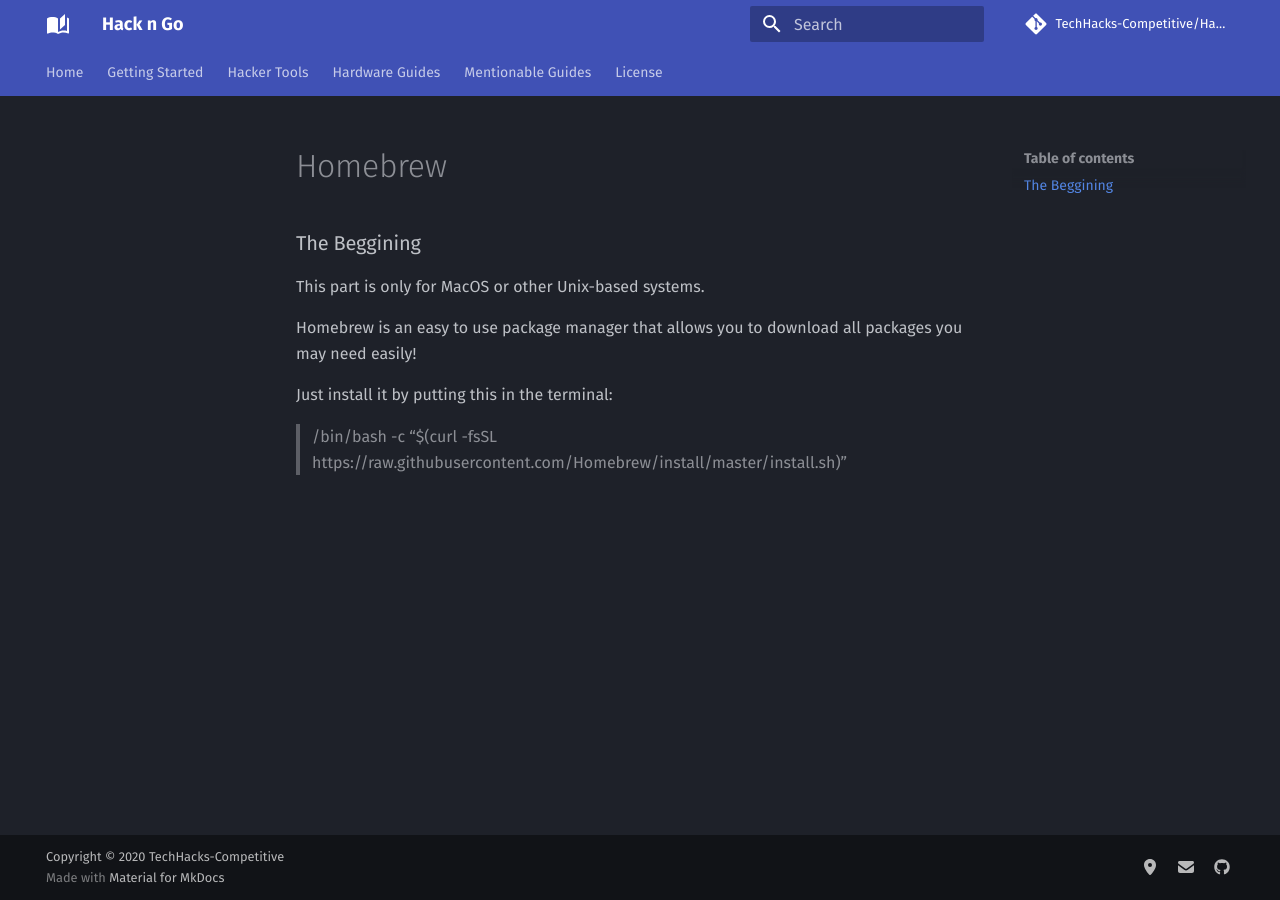
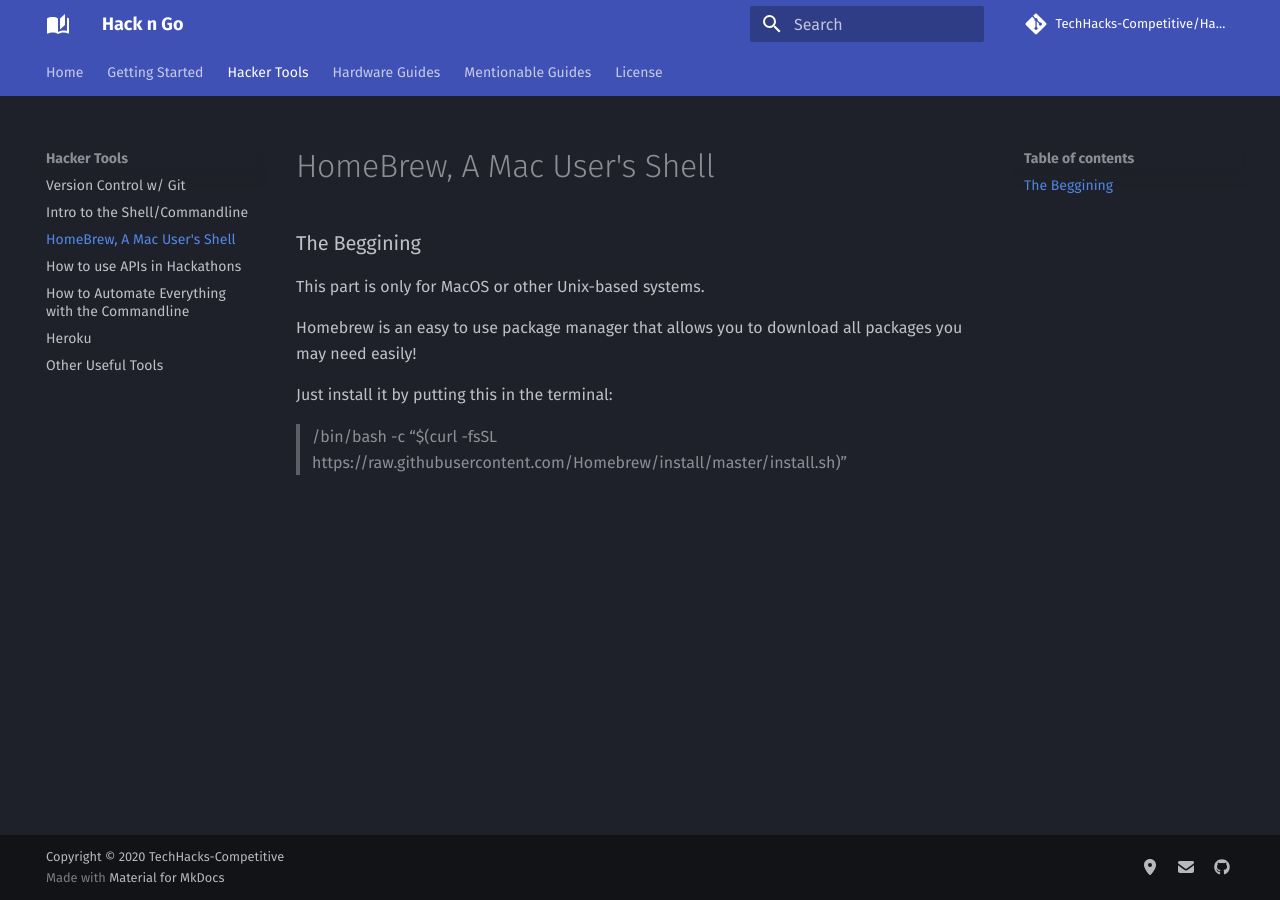
Before and after one commit to TechHacks-Competitive/Hack-n-Go, an MkDocs documentation site: the page built from docs/hacker/homebrew.md, in a window 1280 px wide. Built offline with MkDocs 1.6.1 and Material for MkDocs 9.7.7, drawn with Linux system fonts in a browser that asks for light colours; comment, search, counter and statistics services are not loaded.

Commit message:
Correct navigation link

```diff
--- a/mkdocs.yml
+++ b/mkdocs.yml
@@ -82,7 +82,7 @@
   - Hacker Tools:
     - Version Control w/ Git: hacker/vcs-git.md
     - Intro to the Shell/Commandline: hacker/commandline.md
-    - HomeBrew, A Mac User's Shell: homebrew.md
+    - HomeBrew, A Mac User's Shell: hacker/homebrew.md
     - How to use APIs in Hackathons: hacker/api.md
     - How to Automate Everything with the Commandline: hacker/automate.md
     - Heroku: hacker/heroku.md
```
